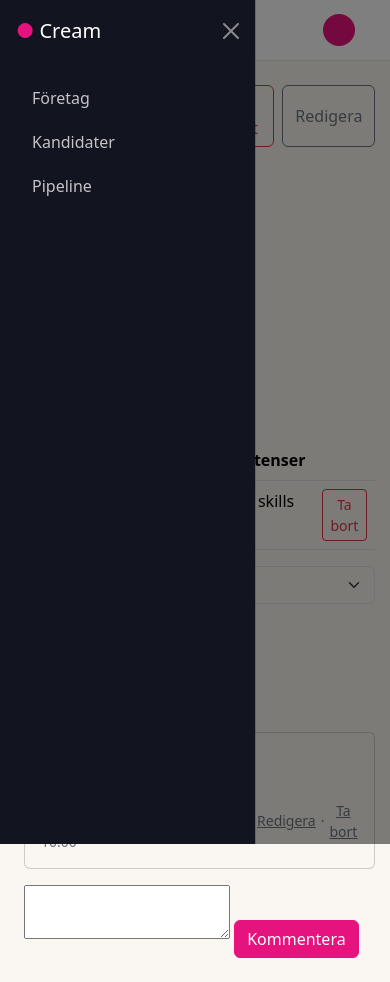
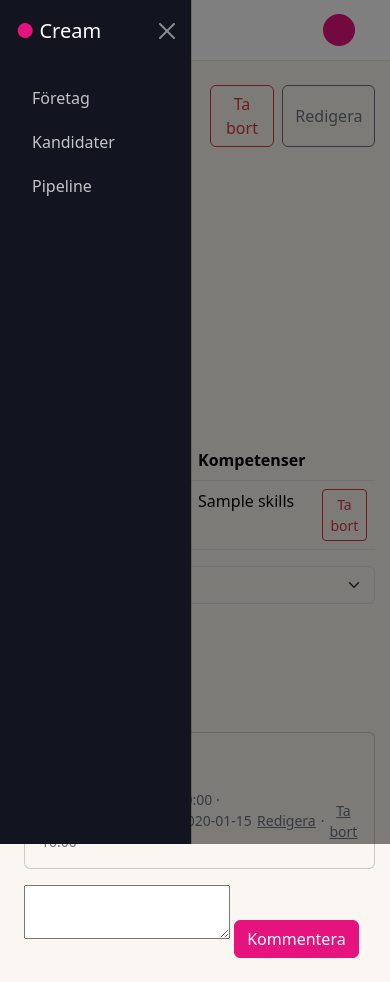
Before and after one commit to chreke/cream, a Django app: template crm/templates/crm/lead_detail.html in a window 390 px wide, after a click that opens the changed part. Run offline with Django 5.2, Linux system fonts and the light colour scheme; the template is opened without the code that fills it: most values are stand-ins (such as "Sample title", 1, 10 or a date in 2020); form fields are guessed from the names that the template uses; some libraries are stand-ins or nearby versions.

Commit message:
Narrow the sidebar from 16rem to 12rem
Frees width for the pipeline board on laptop screens. width (docked
desktop sidebar) and --bs-offcanvas-width (mobile drawer) are kept in
sync on the same rule.

Co-Authored-By: Claude Fable 5 <noreply@anthropic.com>

```diff
--- a/static/css/cream.css
+++ b/static/css/cream.css
@@ -52,8 +52,10 @@ h1, h2, h3, h4, h5, h6,
 /* Layout: fixed dark sidebar, header bar, cream content area. */
 
 .app-sidebar {
-  width: 16rem;
-  --bs-offcanvas-width: 16rem;
+  /* Keep width and --bs-offcanvas-width in sync: the first sizes the
+     docked desktop sidebar, the second the mobile drawer. */
+  width: 12rem;
+  --bs-offcanvas-width: 12rem;
   --bs-offcanvas-bg: var(--cream-dark);
   min-height: 100vh;
   /* !important needed: .offcanvas-lg forces transparent above the breakpoint. */
```
